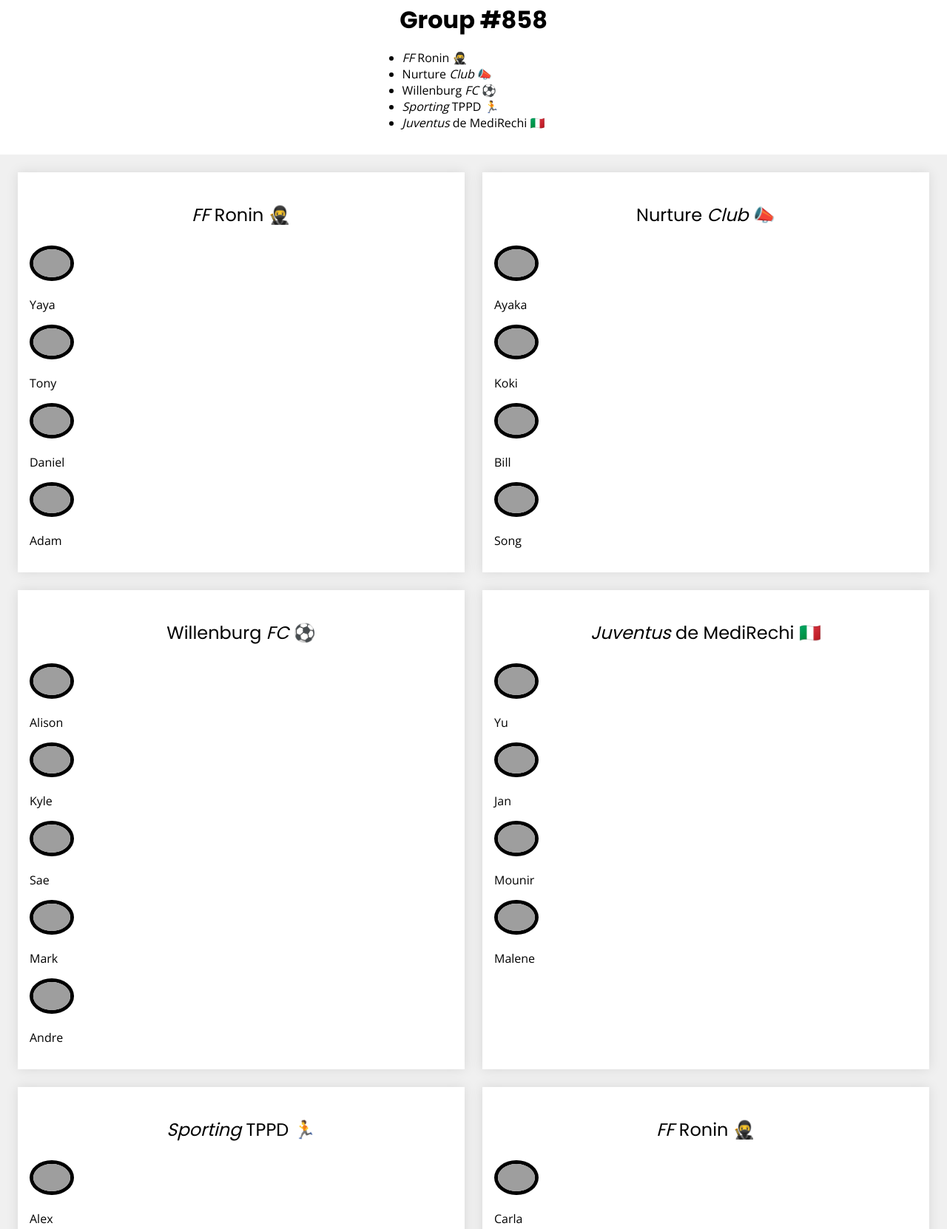
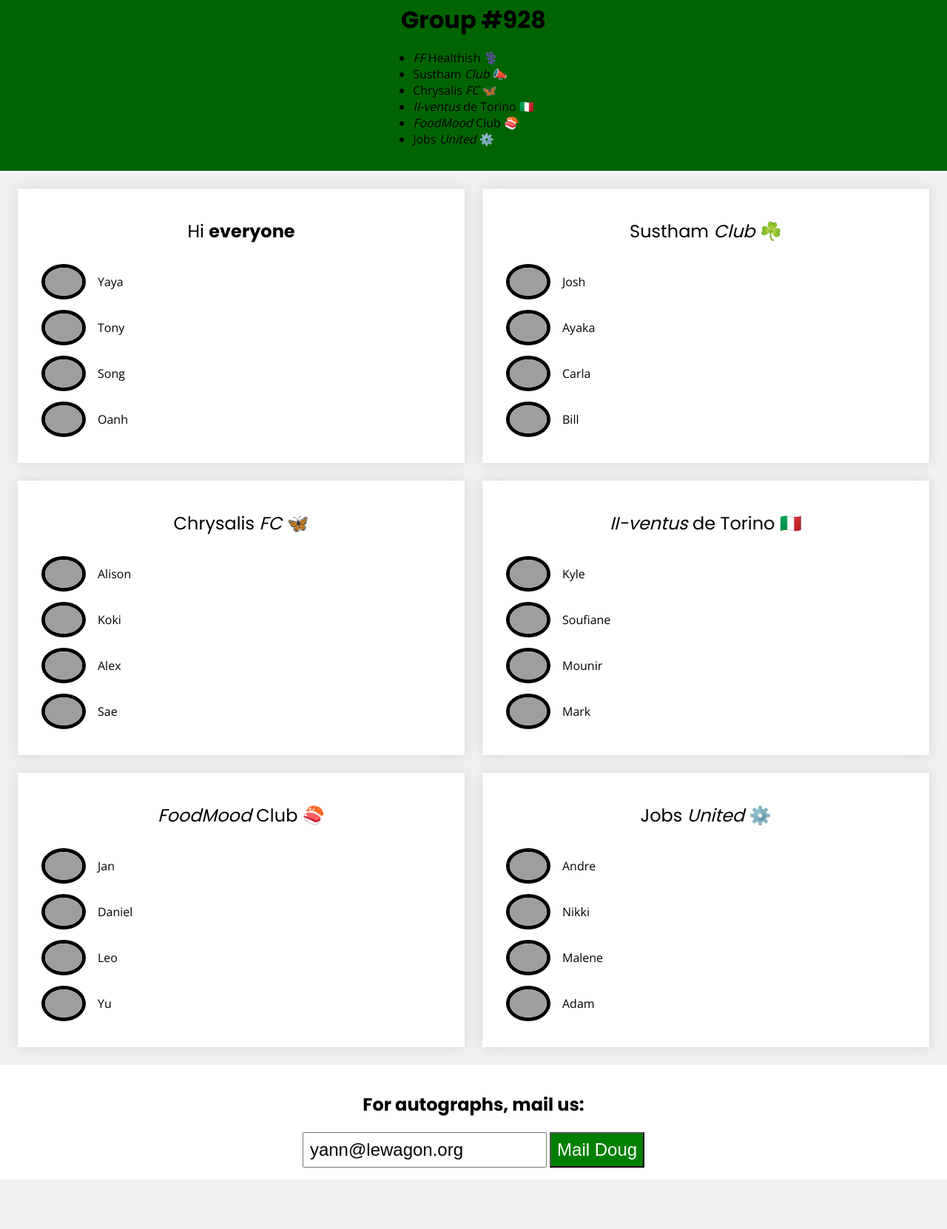
Before and after one commit to yannklein/dom-event-928, a website built with webpack: page team-page.html in a window 1280 px wide. Shown: the part 514-2176 px from the top of the page at 74% size. After the commit the page ends 2109 px from the top, so only its background shows below. Built offline with nearby package versions, Linux system fonts and the light colour scheme; grey boxes are pictures that could not be loaded.

Commit message:
lecture done

```diff
--- a/cheatsheet.txt
+++ b/cheatsheet.txt
@@ -1,6 +1,6 @@
-<li><em>Juventus</em> de MediRechi 🇮🇹</li>
+<li>Jobs <em>United</em> ⚙️</li>
 
 <li>
-  <img src="https://avatars.githubusercontent.com/u/74216026?v=4" alt="">
-  <p>James</p>
+  <img src="https://avatars.githubusercontent.com/u/104883545?v=4" alt="">
+  <p>Josh</p>
 </li>
--- a/src/index.js
+++ b/src/index.js
@@ -1,54 +1,52 @@
-console.log("Hi Batch #858!!!!");
+// console.log("Hi Batch #928!!!!");
 
 // ////////
 // Select DOM elements
 // ////////
 
-// with its ID (Shinji)
-const shinji = document.querySelector("#shinji");
-console.log(shinji);
+// with its ID (Yaya)
+// const yaya = document.querySelector("#yaya");
+// console.log(yaya);
 
-// with its tag type (h2)
-const h2 = document.querySelector("h2");
-console.log(h2);
+// // with its tag type (h2)
+// const h2 = document.querySelector("h2");
+// console.log(h2);
 
-// with its class (group)
-const group = document.querySelector(".group");
-console.log(group);
+// // with its class (group)
+// const group = document.querySelector(".group");
+// console.log(group);
 
-// by nest selection (ul of the group)
-const ul = group.querySelector("ul");
-console.log(ul);
+// // by nest selection (ul of the group)
+// const ul = group.querySelector("ul");
+// console.log(ul);
 
-// select multiple elements (all the card)
-const cardList = document.querySelectorAll(".card");
-console.log(cardList);
+// // select multiple elements (all the card)
+// const cards = document.querySelectorAll(".card");
+// console.log(cards);
+
 
 // ////////
 // Modify the DOM
 // ////////
 
-// add an HTML element (Juventus de MediRechi)
-const list = document.querySelector(".group ul");
-console.log(list);
-list.insertAdjacentHTML(
-  "beforeend",
-  "<li><em>Juventus</em> de MediRechi 🇮🇹</li>"
-);
+// add an HTML element (Jobs United ⚙️)
+const teamListUl = document.querySelector(".group ul");
+teamListUl.insertAdjacentHTML("beforeend", "<li>Jobs <em>United</em> ⚙️</li>");
 
-// same but more complex (add James!!!)
-const nurtureCard = document.querySelector("#nurture ul");
-nurtureCard.insertAdjacentHTML(
-  "beforeend",
+// same but more complex (add Josh!!!)
+const susthamUl = document.querySelector("#sustham ul");
+susthamUl.insertAdjacentHTML(
+  "afterbegin",
   `<li>
-    <img src="https://avatars.githubusercontent.com/u/74216026?v=4" alt="">
-    <p>James</p>
+    <img src="https://avatars.githubusercontent.com/u/104883545?v=4" alt="">
+    <p>Josh</p>
   </li>`
 );
 
 // change the element style (group background to green)
 // Careful! background-color => backgroundColor
-group.style.backgroundColor = "green";
+const group = document.querySelector(".group");
+group.style.backgroundColor = "darkgreen";
 
 // add a class to the element (add text-white to group)
 // Careful! no DOT for classList
@@ -60,52 +58,48 @@ group.classList.remove("text-white");
 // add/remove every 1sec
 // setInterval(() => {
 //   group.classList.toggle("text-white");
-// }, 1000);
+// }, 3000);
 
 // Read/Write for inputs (change the value in the email input)
-const emailInput = document.querySelector("#email");
-console.log(emailInput.value);
-emailInput.value = "yann@lewagon.org";
+const mail = document.querySelector("#email");
+console.log(mail.value);
 
-// Read/Write the (inner) text and HTML content (FF Ronin 🥷 title)
-const roninTitle = document.querySelector("#ff-ronin h3");
-// console.log(roninTitle);
-// console.log(roninTitle.innerText);
-// console.log(roninTitle.innerHTML);
-// console.log(group.innerHTML);
-// group.innerHTML = ""; // to remove everythjing in the div group
-// group.remove() // remove the  whole div group
-roninTitle.innerHTML = "Hello <strong>everyone</strong>";
+mail.value = "yann@lewagon.org";
+
+// Read/Write the (inner) text and HTML content (FF Healthish title)
+const healthish = document.querySelector("#ff-healthish h3");
+console.log(healthish.value); // NOT WORKING except for inputs!
+console.log(healthish.innerHTML);
+console.log(healthish.innerText);
+
+// healthish.innerText = "Hi <strong>everyone</strong>"; // SHOWS HTML CODE AS A TEXT
+healthish.innerHTML = "Hi <strong>everyone</strong>";
 
 // ////////
 // Add event listeners
 // ////////
 
-// // 1. Select elements (Shinji's picture)
-// const shinjiPic = document.querySelector("#shinji");
+// 1. Select an element (yaya picture)
+// const yaya = document.querySelector("#yaya");
 
-// // 2. Listen to an event (a click on Shinji's picture)
-// shinjiPic.addEventListener("click", (event) => {
-//   // this is a callback function
-//   // it is called only when the user click
+// // 2. Listen to an event (click on yaya picture)
+// yaya.addEventListener("click", (event) => {
 //   console.log(event);
-//   console.log(event.currentTarget); // the element we clicked
-//   // 3. Change the DOM (add the .selected class top Shinji's picture)
-//   event.currentTarget.classList.toggle("selected");
+//   // 3. Change the DOM (add a .selected class to yaya pic)
+//   // event.currentTarget represents the clicked element, in our case yaya's picture
+//   const clickedElement = event.currentTarget;
+//   clickedElement.classList.toggle("selected");
 // });
 
-// 1. Select elements (Shinji's picture)
+// 1. Select elements (all the pictures)
+
 const pictures = document.querySelectorAll(".card img");
-
 pictures.forEach((picture) => {
-  // 2. Listen to an event (a click on Shinji's picture)
   picture.addEventListener("click", (event) => {
-    // this is a callback function
-    // it is called only when the user click
     console.log(event);
-    // debugger
-    console.log(event.currentTarget); // the element we clicked
-    // 3. Change the DOM (add the .selected class top Shinji's picture)
-    event.currentTarget.classList.toggle("selected");
+    // 3. Change the DOM (add a .selected class to yaya pic)
+    // event.currentTarget represents the clicked element, in our case yaya's picture
+    const clickedElement = event.currentTarget;
+    clickedElement.classList.toggle("selected");
   });
 });
--- a/team-page.html
+++ b/team-page.html
@@ -15,150 +15,147 @@
     </div>
 
     <div class="group">
-      <h2 id="group-name">Group #858</h2>
+      <h2 id="group-name">Group #928</h2>
       <!-- beforbegin -->
       <ul> <!-- this is the 'begin' -->
         <!-- afterbegin -->
-        <li><em>FF</em> Ronin 🥷</li>
-        <li>Nurture <em>Club</em> 📣</li>
-        <li>Willenburg <em>FC</em> ⚽️</li>
-        <li><em>Sporting</em> TPPD 🏃</li>
+        <li><em>FF</em> Healthish ⚕️</li>
+        <li>Sustham <em>Club</em> 📣</li>
+        <li>Chrysalis <em>FC</em> 🦋</li>
+        <li><em>II-ventus</em> de Torino 🇮🇹</li>
+        <li><em>FoodMood</em> Club 🍣</li>
         <!-- beforeend -->
       </ul>
       <!-- afterend -->
     </div>
 
     <div class="cards">
-      <div id="ff-ronin" class="card">
-        <h3><em>FF</em> Ronin 🥷</h3>
-        <div class="students">
-          <div>
-            <img id="shinji" src="https://avatars.githubusercontent.com/u/107241465?v=4" alt="">
+      <div id="ff-healthish" class="card">
+        <h3><em>FF</em> Healthish ⚕️</h3>
+        <ul>
+          <li>
+            <img id="yaya" src="https://avatars.githubusercontent.com/u/107241465?v=4" alt="">
             <p>Yaya</p>
-          </div>
-          <div>
+          </li>
+          <li>
             <img src="https://avatars.githubusercontent.com/u/78001110?v=4" alt="">
             <p>Tony</p>
-          </div>
-          <div>
-            <img src="https://avatars.githubusercontent.com/u/98329959?v=4" alt="">
-            <p>Daniel</p>
-          </div>
-          <div>
-            <img src="https://avatars.githubusercontent.com/u/103736492?v=4" alt="">
-            <p>Adam</p>
-          </div>
-        </div>
+          </li>
+          <li>
+            <img src="https://res.cloudinary.com/wagon/image/upload/c_fill,g_face,h_200,w_200/v1656752270/xxzf2smlhfjzl2iekzvu.jpg" alt="">
+            <p>Song</p>
+          </li>
+          <li>
+            <img src="https://avatars.githubusercontent.com/u/102507273?v=4" alt="">
+            <p>Oanh</p>
+          </li>
+        </ul>
       </div>
 
-      <div class="card" id="nurture">
-        <h3>Nurture <em>Club</em> 📣</h3>
-        <div class="students">
-          <div>
+      <div class="card" id="sustham">
+        <h3>Sustham <em>Club</em> ☘️</h3>
+        <ul>
+          <li>
             <img src="https://avatars.githubusercontent.com/u/93707013?v=4" alt="">
             <p>Ayaka</p>
-          </div>
-          <div>
-            <img src="https://avatars.githubusercontent.com/u/80045896?v=4" alt="">
-            <p>Koki</p>
-          </div>
-          <div>
+          </li>
+          <li>
+            <img src="https://avatars.githubusercontent.com/u/108127886?v=4" alt="">
+            <p>Carla</p>
+          </li>
+          <li>
             <img src="https://avatars.githubusercontent.com/u/102199454?v=4" alt="">
             <p>Bill</p>
-          </div>
-          <div>
-            <img src="https://res.cloudinary.com/wagon/image/upload/c_fill,g_face,h_200,w_200/v1656752270/xxzf2smlhfjzl2iekzvu.jpg" alt="">
-            <p>Song</p>
-          </div>
-        </div>
+          </li>
+        </ul>
       </div>
 
       <div class="card">
-        <h3>Willenburg <em>FC</em> ⚽️</h3>
-        <div class="students">
-          <div>
+        <h3>Chrysalis <em>FC</em> 🦋</h3>
+        <ul>
+          <li>
             <img src="https://avatars.githubusercontent.com/u/108048809?v=4" alt="">
             <p>Alison</p>
-          </div>
-          <div>
-            <img src="https://avatars.githubusercontent.com/u/76161172?v=4" alt="">
-            <p>Kyle</p>
-          </div>
-          <div>
+          </li>
+          <li>
+            <img src="https://avatars.githubusercontent.com/u/80045896?v=4" alt="">
+            <p>Koki</p>
+          </li>
+          <li>
+            <img src="https://res.cloudinary.com/wagon/image/upload/c_fill,g_face,h_200,w_200/v1656941267/jcb9yjbna3h9zoy20fvm.jpg" alt="">
+            <p>Alex</p>
+          </li>
+          <li>
             <img src="https://avatars.githubusercontent.com/u/106645901?v=4" alt="">
             <p>Sae</p>
-          </div>
-          <div>
-            <img src="https://avatars.githubusercontent.com/u/96557207?v=4" alt="">
-            <p>Mark</p>
-          </div>
-          <div>
-            <img src="https://avatars.githubusercontent.com/u/102734981?v=4" alt="">
-            <p>Andre</p>
-          </div>
-        </div>
+          </li>
+        </ul>
       </div>
 
       <div class="card">
-        <h3><em>Juventus</em> de MediRechi 🇮🇹</h3>
-        <div class="students">
-          <div>
-            <img src="https://avatars.githubusercontent.com/u/108127601?v=4" alt="">
-            <p>Yu</p>
-          </div>
-          <div>
-            <img src="https://avatars.githubusercontent.com/u/108604775?v=4" alt="">
-            <p>Jan</p>
-          </div>
-          <div>
+        <h3><em>II-ventus</em> de Torino 🇮🇹</h3>
+        <ul>
+          <li>
+            <img src="https://avatars.githubusercontent.com/u/76161172?v=4" alt="">
+            <p>Kyle</p>
+          </li>
+          <li>
+            <img src="https://avatars.githubusercontent.com/u/59670612?v=4" alt="">
+            <p>Soufiane</p>
+          </li>
+          <li>
             <img src="https://avatars.githubusercontent.com/u/107523103?v=4" alt="">
             <p>Mounir</p>
-          </div>
-          <div>
-            <img src="https://avatars.githubusercontent.com/u/107089457?v=4" alt="">
-            <p>Malene</p>
-          </div>
-        </div>
+          </li>
+          <li>
+            <img src="https://avatars.githubusercontent.com/u/96557207?v=4" alt="">
+            <p>Mark</p>
+          </li>
+        </ul>
       </div>
 
       <div class="card">
-        <h3><em>Sporting</em> TPPD 🏃</h3>
-        <div class="students">
-          <div>
-            <img src="https://res.cloudinary.com/wagon/image/upload/c_fill,g_face,h_200,w_200/v1656941267/jcb9yjbna3h9zoy20fvm.jpg" alt="">
-            <p>Alex</p>
-          </div>
-          <div>
-            <img src="https://avatars.githubusercontent.com/u/104883545?v=4" alt="">
-            <p>Josh</p>
-          </div>
-          <div>
+        <h3><em>FoodMood</em> Club 🍣</h3>
+        <ul>
+          <li>
+            <img src="https://avatars.githubusercontent.com/u/108604775?v=4" alt="">
+            <p>Jan</p>
+          </li>
+          <li>
+            <img src="https://avatars.githubusercontent.com/u/98329959?v=4" alt="">
+            <p>Daniel</p>
+          </li>
+          <li>
             <img src="https://avatars.githubusercontent.com/u/65514388?v=4" alt="">
             <p>Leo</p>
-          </div>
-          <div>
-            <img src="https://avatars.githubusercontent.com/u/59670612?v=4" alt="">
-            <p>Soufiane</p>
-          </div>
-        </div>
+          </li>
+          <li>
+            <img src="https://avatars.githubusercontent.com/u/108127601?v=4" alt="">
+            <p>Yu</p>
+          </li>
+        </ul>
       </div>
 
       <div class="card">
-        <h3><em>FF</em> Ronin 🥷</h3>
-        <div class="students">
-          <div>
-            <img src="https://avatars.githubusercontent.com/u/108127886?v=4" alt="">
-            <p>Carla</p>
-          </div>
-          <div>
+        <h3>Jobs <em>United</em> ⚙️</h3>
+        <ul>
+          <li>
+            <img src="https://avatars.githubusercontent.com/u/102734981?v=4" alt="">
+            <p>Andre</p>
+          </li>
+          <li>
             <img src="https://avatars.githubusercontent.com/u/94282878?v=4" alt="">
             <p>Nikki</p>
-          </div>
-          <div>
-            <img src="https://avatars.githubusercontent.com/u/102507273?v=4" alt="">
-            <p>Oanh</p>
-          </div>
-        </div>
+          </li>
+          <li>
+            <img src="https://avatars.githubusercontent.com/u/107089457?v=4" alt="">
+            <p>Malene</p>
+          </li>
+          <li>
+            <img src="https://avatars.githubusercontent.com/u/103736492?v=4" alt="">
+            <p>Adam</p>
+          </li>
+        </ul>
       </div>
     </div>
 
```
Also changed, not shown: dist/main.js (deleted), 2 other files.
